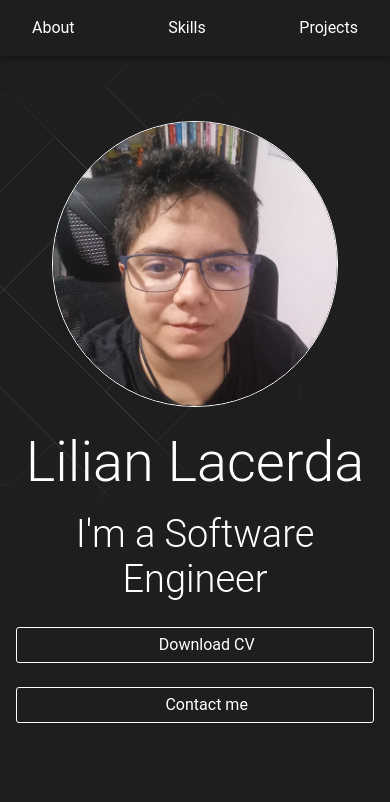
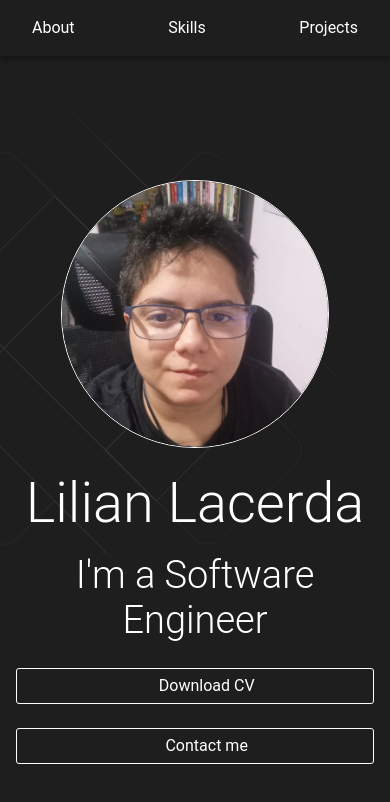
Before and after one commit to lilianlacerda/lilianlacerda.github.io, a React (Vite) app: page / in a window 390 px wide. Shown: the top 802 px of the page. Built offline with nearby package versions, Linux system fonts and the light colour scheme; some icons are missing.

Commit message:
fix: Hero components UI

```diff
--- a/src/pages/Home/Sections/Hero/Hero.tsx
+++ b/src/pages/Home/Sections/Hero/Hero.tsx
@@ -9,11 +9,17 @@ const StyledHero = styled("div")(({theme})=>({
         backgroundColor: theme.palette.primary.main,
         height: "100vh",
         display: "flex",
-        alignItems: "center"
+        alignItems: "center",
+        [theme.breakpoints.up('xs')]: { // <= mobile
+            paddingTop: "100px"
+        },
+        [theme.breakpoints.up('md')]: { // <= desktop
+            paddingTop: "0"
+        }
 }))
 
 const StyledImg = styled("img")(({theme})=>({
-    width: "80%",
+    width: "75%",
     borderRadius: "50%",
     border: `1px solid ${theme.palette.primary.contrastText}`
 }))
```
